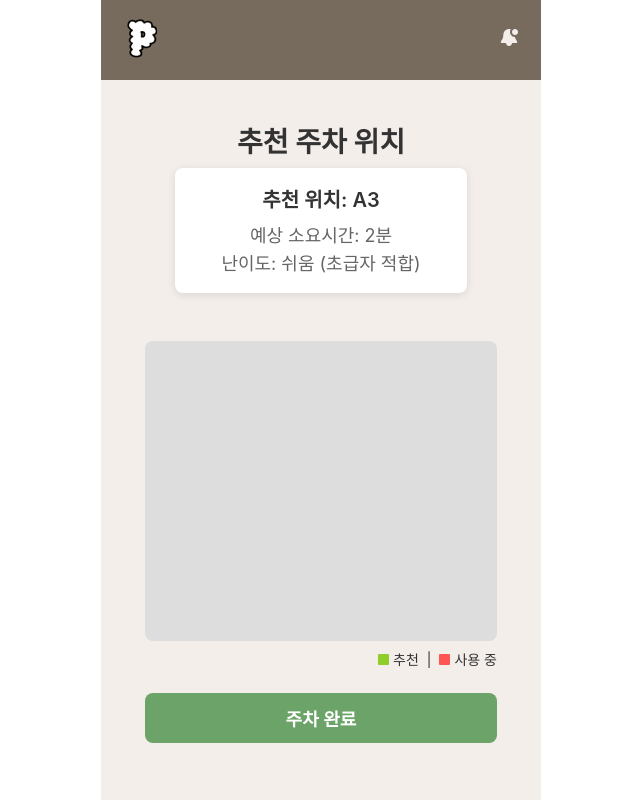
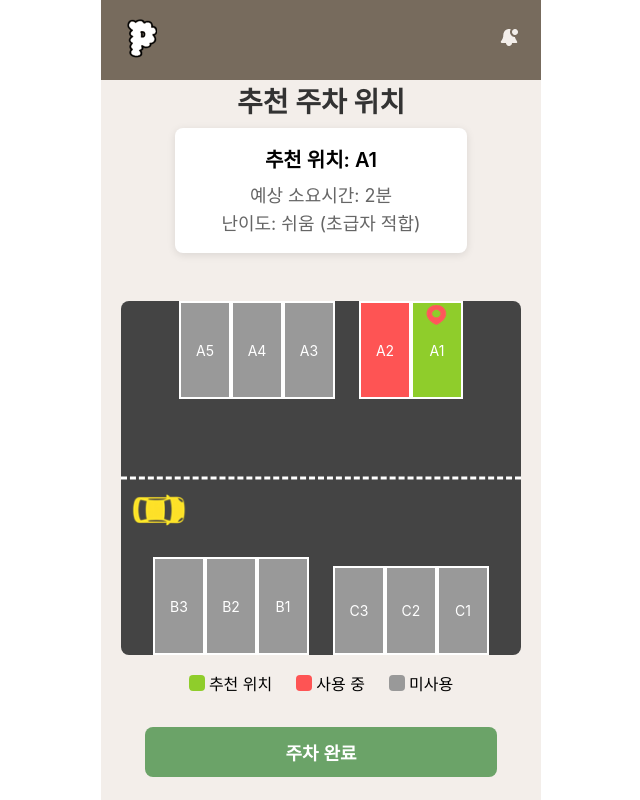
Before and after one commit to Me-in-U/Alpacar, a Vue app in the folder frontend/alpacar-vue/: page /parking-recommend in a window 1280 px wide. Shown: the top 800 px of the page, without its empty margins (319-959 px from the left). Built offline with nearby package versions, Linux system fonts and the light colour scheme; no server answers; the HTML template or start-up script is replaced by a standard one.

Commit message:
사용자 웹앱 주차장 도면 구현

```diff
--- a/frontend/alpacar-vue/src/views/user/ParkingRecommend.vue
+++ b/frontend/alpacar-vue/src/views/user/ParkingRecommend.vue
@@ -3,39 +3,81 @@
     <Header />
 
     <div class="main-content">
-      <!-- 페이지 제목 + 정보 박스 -->
+      <!-- 제목 + 정보박스 -->
       <section class="recommend-header">
         <p class="title">추천 주차 위치</p>
         <div class="info-box">
-          <div class="info-title">추천 위치: A3</div>
+          <div class="info-title">추천 위치: {{ recommendedId }}</div>
           <div class="info-detail">예상 소요시간: 2분</div>
           <div class="info-detail">난이도: 쉬움 (초급자 적합)</div>
         </div>
       </section>
 
-      <!-- 맵 + 범례 섹션 -->
+      <!-- 맵 섹션 -->
       <div class="map-section">
-        <div class="map-placeholder">
-          <!-- 실제 주차장 맵 컴포넌트를 여기에 넣으세요 -->
+        <div class="map-wrapper" ref="mapWrapper">
+          <!-- 1행: 3칸 + 2칸 -->
+          <div class="row row-1">
+            <div
+              v-for="spot in row1"
+              :key="spot.id"
+              class="spot"
+              :class="spot.id === recommendedId ? 'recommended' : spot.status"
+              :data-spot-id="spot.id"
+            >
+              {{ spot.id }}
+            </div>
+          </div>
+
+          <!-- 흰 점선 -->
+          <div class="divider"></div>
+
+          <!-- 2행: 3칸 + 3칸 -->
+          <div class="row row-2">
+            <div
+              v-for="(spot, idx) in row2"
+              :key="spot.id"
+              class="spot"
+              :class="spot.id === recommendedId ? 'recommended' : (idx >= 3 ? 'lower ' + spot.status : spot.status)"
+              :data-spot-id="spot.id"
+            >
+              {{ spot.id }}
+            </div>
+          </div>
+
+          <!-- 추천 핀 -->
+          <img
+            class="pin"
+            src="@/assets/pin.png"
+            alt="pin"
+            v-if="pinStyle.top"
+            :style="pinStyle"
+          />
+
+          <!-- 차 아이콘 -->
+          <img class="car" src="@/assets/my_car.png" alt="car" />
         </div>
+
+        <!-- 범례 -->
         <div class="legend">
           <div class="legend-item">
-            <div class="rectangle green"></div>
-            <span class="label">추천</span>
+            <div class="box recommended"></div>
+            <span>추천 위치</span>
           </div>
-          <span class="divider">|</span>
           <div class="legend-item">
-            <div class="rectangle red"></div>
-            <span class="label">사용 중</span>
+            <div class="box occupied"></div>
+            <span>사용 중</span>
+          </div>
+          <div class="legend-item">
+            <div class="box empty"></div>
+            <span>미사용</span>
           </div>
         </div>
       </div>
 
       <!-- 완료 버튼 -->
       <div class="complete-btn-wrapper">
-        <div class="complete-btn" @click="onComplete">
-          <span>주차 완료</span>
-        </div>
+        <button class="complete-btn" @click="onComplete">주차 완료</button>
       </div>
     </div>
 
@@ -44,28 +86,73 @@
 </template>
 
 <script setup lang="ts">
-import { useRouter } from 'vue-router'
-import Header from '@/components/Header.vue'
-import BottomNavigation from '@/components/BottomNavigation.vue'
+import { reactive, ref, onMounted, watch, nextTick } from 'vue';
+import { useRouter } from 'vue-router';
+import Header from '@/components/Header.vue';
+import BottomNavigation from '@/components/BottomNavigation.vue';
 
-const router = useRouter()
+const router = useRouter();
+// 추천 위치 (추후 props/API 연동)
+const recommendedId = ref('A1');
+
+// map-wrapper 참조
+const mapWrapper = ref<HTMLElement | null>(null);
+// 핀 위치 스타일
+const pinStyle = reactive({ top: '', left: '' });
+
+function updatePin() {
+  nextTick(() => {
+    if (!mapWrapper.value) return;
+    const wrapRect = mapWrapper.value.getBoundingClientRect();
+    const spotEl = mapWrapper.value.querySelector<HTMLElement>(`[data-spot-id="${recommendedId.value}"]`);
+    if (!spotEl) return;
+    const spotRect = spotEl.getBoundingClientRect();
+    const pinW = 24;
+    const pinH = 24;
+    // 번호 중앙, 위로 추가 오프셋 20px
+    const x = spotRect.left - wrapRect.left + spotRect.width / 2 - pinW / 2;
+    const y = spotRect.top - wrapRect.top + spotRect.height / 2 - pinH / 2 - 35;
+    pinStyle.left = `${x}px`;
+    pinStyle.top = `${y}px`;
+  });
+}
+
+onMounted(updatePin);
+watch(recommendedId, updatePin);
+
 function onComplete() {
-  router.push('/parking-complete')
+  router.push('/parking-complete');
 }
+
+interface Spot { id: string; status: 'occupied' | 'empty' }
+const row1 = reactive<Spot[]>([
+  { id: 'A5', status: 'empty' },
+  { id: 'A4', status: 'empty' },
+  { id: 'A3', status: 'empty' },
+  { id: 'A2', status: 'occupied' },
+  { id: 'A1', status: 'empty' },
+]);
+const row2 = reactive<Spot[]>([
+  { id: 'B3', status: 'empty' },
+  { id: 'B2', status: 'empty' },
+  { id: 'B1', status: 'empty' },
+  { id: 'C3', status: 'empty' },
+  { id: 'C2', status: 'empty' },
+  { id: 'C1', status: 'empty' },
+]);
 </script>
 
 <style scoped>
-/* 컨테이너: 모바일 100vw/100vh, 데스크탑 440x100% */
+/* Layout */
 .main-page-container {
   width: 440px;
   height: 956px;
   position: relative;
-  background: #f3eeea;
+  background: #F3EEEA;
   overflow: hidden;
   margin: 0 auto;
 }
 
-/* 콘텐츠 영역: 헤더/네비 제외하고 스크롤 가능 */
 .main-content {
   position: relative;
   padding-top: 80px;
@@ -73,129 +160,180 @@ function onComplete() {
   overflow-y: auto;
 }
 
-/* 제목 + 정보박스 */
+/* Header */
 .recommend-header {
   display: flex;
   flex-direction: column;
   align-items: center;
-  padding: 40px 0 16px;
+  width: 100%;
+  margin-bottom: 24px;
+  text-align: center;
 }
 .title {
   font-size: 28px;
   font-weight: 700;
-  color: #333333;
+  color: #333;
   margin: 0 0 8px;
-  text-align: center;
 }
 .info-box {
-  background: #ffffff;
+  width: 60%;
+  max-width: 260px;
+  background: #fff;
   border-radius: 8px;
   padding: 16px;
   box-shadow: 0 2px 8px rgba(0, 0, 0, 0.1);
-  width: 60%;
-  max-width: 260px;
-  margin: 0 auto 16px;
-  text-align: center;
+  margin-bottom: 24px;
 }
-.info-title {
+.info-box .info-title {
   font-size: 20px;
   font-weight: 600;
-  color: #333333;
   margin-bottom: 8px;
 }
-.info-detail {
+.info-box .info-detail {
   font-size: 18px;
-  color: #666666;
+  color: #666;
   margin: 2px 0;
 }
 
-/* ─── 맵 + 범례 컨테이너 ─── */
+/* Map Section */
 .map-section {
-  width: 80%;
-  margin: 16px auto;
+  width: 100%;
+  text-align: center;
+}
+.map-wrapper {
+  position: relative;
+  width: 400px;
+  height: 354px;
+  background: #444;
+  border-radius: 8px;
+  overflow: hidden;
+  margin: 0 auto;
+}
+.row {
   display: flex;
-  flex-direction: column;
+  justify-content: center;
+  position: absolute;
+  left: 50%;
+  transform: translateX(-50%);
+}
+.row-1 {
+  top: 0px;
+}
+.row-2 {
+  position: absolute;
+  bottom: 0;
+  left: 50%;
+  transform: translateX(-50%);
+  display: flex;
+  /* 추가 */
+  align-items: flex-end;
+}
+.row-1 .spot:nth-child(3),
+.row-2 .spot:nth-child(3) {
+  margin-right: 24px;
+}
+.row-2 .spot {
+  width: 52px;
+  height: 98px;
+}
+
+/* 2행 4~6번째 칸만 높이 조정 */
+.row-2 .spot:nth-child(n+4) {
+  height: 89px;
+  align-self: flex-end;
+}
+.spot {
+  width: 52px;
+  height: 98px;
+  border: 2px solid #fff;
+  display: flex;
   align-items: center;
-}
-.map-placeholder {
-  width: 100%;
-  height: 300px;
-  background: #dddddd;
-  border-radius: 8px;
+  justify-content: center;
+  color: #fff;
+  font-size: 14px;
   box-sizing: border-box;
 }
-/* 범례: 맵 바로 아래, 오른쪽 정렬 */
-.map-section .legend {
+.row-2 .spot:nth-child(n+4) {
+  height: 89px;
+}
+.spot.recommended {
+  background: #8fcd2b;
+}
+.spot.occupied {
+  background: #fe5454;
+}
+.spot.empty {
+  background: #999;
+}
+.divider {
+  position: absolute;
+  top: 50%;
+  left: 0;
   width: 100%;
+  border-top: 3px dashed #fff;
+  transform: translateY(-50%);
+}
+/* Legend */
+.legend {
   display: flex;
-  justify-content: flex-end;
-  align-items: center;
-  gap: 8px;
-  margin-top: 8px;
+  justify-content: center;
+  gap: 24px;
+  margin-top: 16px;
+  margin-bottom: 32px;
 }
 .legend-item {
   display: flex;
   align-items: center;
   gap: 4px;
 }
-.rectangle {
-  width: 11px;
-  height: 11px;
-  border-radius: 1px;
+.box {
+  width: 16px;
+  height: 16px;
+  border-radius: 4px;
 }
-.green { background-color: #8fcd2b; }
-.red   { background-color: #fe5454; }
-.label,
-.divider {
-  font-size: 14px;
-  color: #333333;
-  font-family: Inter, sans-serif;
+.recommended.box { background: #8fcd2b; }
+.occupied.box    { background: #fe5454; }
+.empty.box       { background: #999; }
+.pin {
+  position: absolute;
+  width: 24px;
+  height: 24px;
+}
+.car {
+  position: absolute;
+  top: calc(50% + 16px);
+  left: 10px;
+  width: 56px;
+  height: 32px;
 }
 
-/* 완료 버튼 */
+/* Complete Button */
 .complete-btn-wrapper {
-  width: 100%;
   display: flex;
   justify-content: center;
-  margin: 24px 0;
+  padding-bottom: 24px;
 }
 .complete-btn {
   width: 80%;
   height: 50px;
-  background-color: #6ba368;
+  background: #6ba368;
+  color: #fff;
+  font-size: 18px;
+  font-weight: 600;
+  border: none;
   border-radius: 8px;
-  display: flex;
-  align-items: center;
-  justify-content: center;
   cursor: pointer;
-  transition: background-color 0.2s;
+  transition: background 0.2s ease;
 }
 .complete-btn:hover {
-  background-color: #5a9857;
-}
-.complete-btn span {
-  font-size: 18px;
-  font-weight: 600;
-  color: #ffffff;
+  background: #5a9857;
 }
 
-/* 반응형: 폭 ≤ 440px */
+/* Responsive */
 @media (max-width: 440px) {
   .main-page-container {
     width: 100vw;
     height: 100vh;
   }
-  .map-section {
-    width: 90%;
-  }
-  .map-placeholder {
-    height: 200px;
-  }
-}
-@media (min-width: 441px) {
-  .main-page-container {
-    width: 440px;
-    margin: 0 auto;
-  }
 }
 </style>
```
